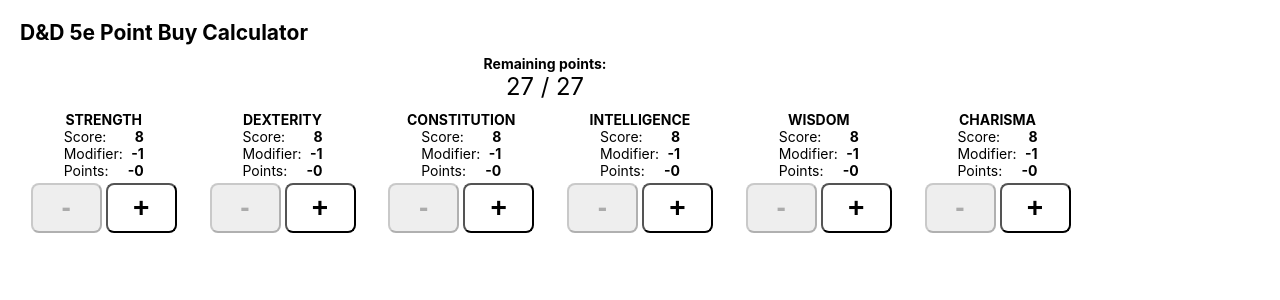
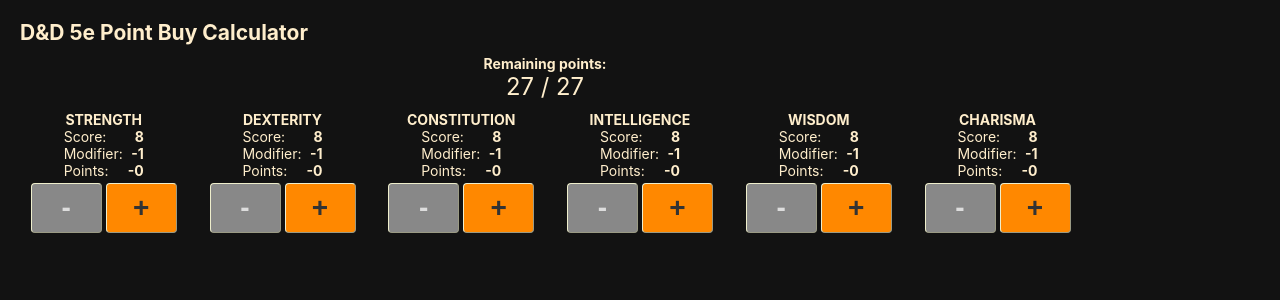
Before and after one commit to rush340/dnd-ability-calc, a React (Create React App) app: page / in a window 1280 px wide. Shown: the top 300 px of the page. Built offline with nearby package versions, Linux system fonts and the light colour scheme.

Commit message:
styling/dark theme

```diff
--- a/src/AbilitiesPanel.css
+++ b/src/AbilitiesPanel.css
@@ -26,15 +26,26 @@
   height: 50px;
   margin: 2px;
   margin-top: 4px;
-  border-radius: 8px;
+  border-width: 1px;
+  border-radius: 4px;
+  border-color: #eec;
 }
 
 .ability-change-control:enabled {
-  background-color: #fff;
+  color: #333;
+  background-color: #f80;
+}
+
+.ability-change-control:hover {
+  color: #333;
+  background-color: #f91;
+  border-color: #fc9;
 }
 
 .ability-change-control:disabled {
-  background-color: #eee;
+  color: #ddd;
+  background-color: #888;
+  border-color: #eec;
 }
 
 
--- a/src/index.css
+++ b/src/index.css
@@ -2,6 +2,8 @@
 
 body {
   margin: 0;
+  background-color: #121212;
+  color: #fec;
   font-family: -apple-system, BlinkMacSystemFont, 'Segoe UI', 'Roboto', 'Oxygen',
     'Ubuntu', 'Cantarell', 'Fira Sans', 'Droid Sans', 'Helvetica Neue',
     sans-serif;
```
